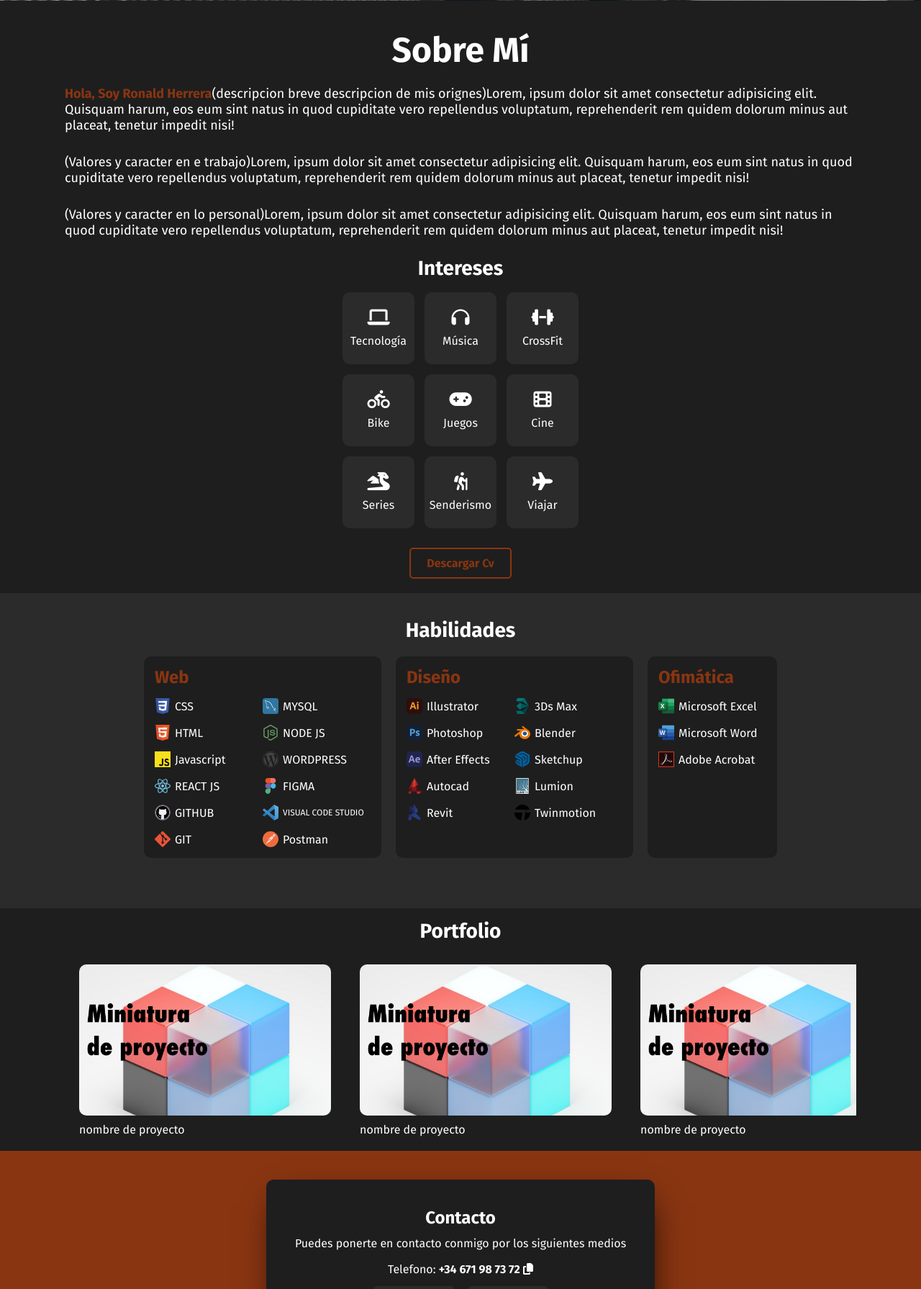
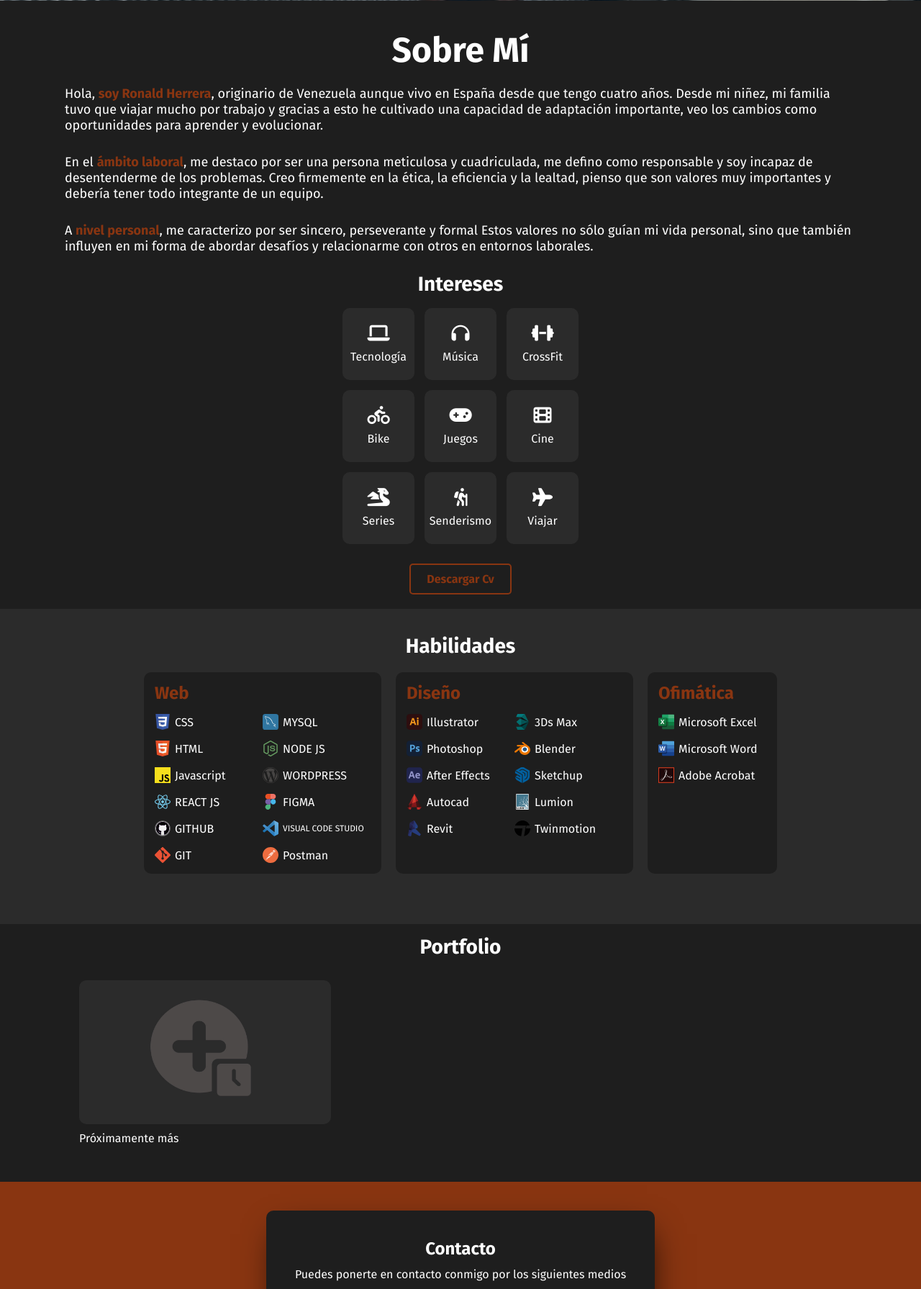
Before and after one commit to ronaldherrera/RONALD-HERRERA-CV, a PHP site: page / in a window 1280 px wide. Shown: the part 799-2590 px from the top of the page at 72% size. Run offline with PHP 8.4, Linux system fonts and the light colour scheme.

Commit message:
arreglos varios

```diff
--- a/index.html
+++ b/index.html
@@ -25,7 +25,7 @@
                     <li><a href="#habilidades">Habilidades</a></li>
                     <li><a href="#portfolio">Portfolio</a></li>
                     <li><a href="#contacto">Contacto</a></li>
-                    <li><button class="descargaCv"><strong>Descargar Cv</strong><span class="overlay"></span> </button>
+                    <li><a id="button" class="descargaCv" href="/descargas/CV RONALD HERRERA.pdf" download="Ronald Herrera (cv)"><strong>Descargar Cv</strong><span class="overlay"></span> </a>
                     </li>
                 </ul>
             </nav>
@@ -39,7 +39,7 @@
                     <li><a href="#habilidades">Habilidades</a></li>
                     <li><a href="#portfolio">Portfolio</a></li>
                     <li><a href="#contacto">Contacto</a></li>
-                    <button class="descargaCv"><strong>Descargar Cv</strong><span class="overlay"></span> </button>
+                    <a id="button" class="descargaCv" href="/descargas/CV RONALD HERRERA.pdf" download="Ronald Herrera (cv)"><strong>Descargar Cv</strong><span class="overlay"></span> </a>
 
                 </ul>
             </nav>
@@ -70,18 +70,12 @@
         <section id="sobreMi" class="sobreMi">
             <div class="contenidoSobreMi">
                 <h2>Sobre Mí</h2>
-                <p><span>Hola, Soy Ronald Herrera</span>(descripcion breve descripcion de mis orignes)Lorem, ipsum dolor
-                    sit amet consectetur adipisicing elit. Quisquam harum, eos eum sint natus in quod cupiditate vero
-                    repellendus voluptatum, reprehenderit rem quidem dolorum minus aut placeat, tenetur impedit nisi!
+                <p>Hola, <span>soy Ronald Herrera</span>, originario de Venezuela aunque vivo en España desde que tengo cuatro años. Desde mi niñez, mi familia tuvo que viajar mucho por trabajo y gracias a esto he cultivado una capacidad de adaptación importante, veo los cambios como oportunidades para aprender y evolucionar.
                 </p>
                 <br>
-                <p>(Valores y caracter en e trabajo)Lorem, ipsum dolor sit amet consectetur adipisicing elit. Quisquam
-                    harum, eos eum sint natus in quod cupiditate vero repellendus voluptatum, reprehenderit rem quidem
-                    dolorum minus aut placeat, tenetur impedit nisi!</p>
+                <p>En el <span>ámbito laboral</span>, me destaco por ser una persona meticulosa y cuadriculada, me defino como responsable y soy incapaz de desentenderme de los problemas. Creo firmemente en la ética, la eficiencia y la lealtad, pienso que son valores muy importantes y debería tener todo integrante de un equipo. </p>
                 <br>
-                <p>(Valores y caracter en lo personal)Lorem, ipsum dolor sit amet consectetur adipisicing elit. Quisquam
-                    harum, eos eum sint natus in quod cupiditate vero repellendus voluptatum, reprehenderit rem quidem
-                    dolorum minus aut placeat, tenetur impedit nisi!</p>
+                <p>A  <span>nivel personal</span>, me caracterizo por  ser sincero, perseverante y formal Estos valores no sólo guían mi vida personal, sino que también influyen en mi forma de abordar desafíos y relacionarme con otros en entornos laborales.</p>
 
                 <div class="listaIntereses">
                     <h3>Intereses</h3>
@@ -124,7 +118,7 @@
                         </div>
                     </div>
                 </div>
-                <button class="descargaCv"><strong>Descargar Cv</strong><span class="overlay"></span></button>
+                <a id="button" class="descargaCv" href="/descargas/CV RONALD HERRERA.pdf" download="Ronald Herrera (cv)"><strong>Descargar Cv</strong><span class="overlay"></span> </a>
             </div>
         </section>
         <!--SECCION DE HABILIDADES-->
@@ -269,26 +263,17 @@
                         <button>Ver todos</button>
                     </div>-->
                     <div class="proyectos" id="diseñoGrafico" >
-                        <div class="proyecto">
+                        <!--<div class="proyecto">
                             <img class="miniatura_proyecto"
                                 src="/proyectos/diseño_grafico/nombre_proyecto/miniatura_proyecto.png" alt="">
                             <span>nombre de proyecto</span>
-                        </div>
+                        </div>-->
                         <div class="proyecto">
                             <img class="miniatura_proyecto"
-                                src="/proyectos/diseño_grafico/nombre_proyecto/miniatura_proyecto.png" alt="">
-                            <span>nombre de proyecto</span>
+                                src="/Portfolio/miniatura-proximamente.jpeg" alt="">
+                            <span>Próximamente más</span>
                         </div>
-                        <div class="proyecto">
-                            <img class="miniatura_proyecto"
-                                src="/proyectos/diseño_grafico/nombre_proyecto/miniatura_proyecto.png" alt="">
-                            <span>nombre de proyecto</span>
-                        </div>
-                        <div class="proyecto">
-                            <img class="miniatura_proyecto"
-                                src="/proyectos/diseño_grafico/nombre_proyecto/miniatura_proyecto.png" alt="">
-                            <span>nombre de proyecto</span>
-                        </div>
+
                     </div>
                 </div>
 
--- a/style.css
+++ b/style.css
@@ -311,7 +311,7 @@ nav#navHeader-movil .descargaCv {
     font-size: 25px;
     margin-bottom: 10px;
 }
-button.descargaCv{
+#button.descargaCv{
     cursor: url(recursos/cursores/cursor_descarga_cv.svg), auto;
     background-color: transparent;
     border: 2px solid #893511;
@@ -325,8 +325,9 @@ button.descargaCv{
     position: relative;
     z-index: 10;
     white-space: nowrap;
+    text-decoration: none;
 }
-button.descargaCv .overlay{
+#button.descargaCv .overlay{
     position: absolute;
     top: 0;
     left: 0;
@@ -336,7 +337,7 @@ button.descargaCv .overlay{
     z-index: -1;
     transition: .3s;
 }
-button.descargaCv:hover .overlay{
+#button.descargaCv:hover .overlay{
     height: 100%;
 }
 
@@ -446,6 +447,7 @@ button.descargaCv:hover .overlay{
     display: none;
 }
 .proyecto{
+    height: 300px;
     display: flex;
     flex-direction: column;
     width: fit-content;
@@ -453,8 +455,9 @@ button.descargaCv:hover .overlay{
 
 }
 .proyecto img{
-    transition: transform 0.3s ease-in-out;
+    transition:  0.3s ease-in-out;
     width: 350px;
+    height: 200px;
     border-radius: 10px;
     margin-bottom: 10px;
     cursor: pointer;
@@ -463,7 +466,8 @@ button.descargaCv:hover .overlay{
     transition: .3s;
     box-shadow: 4px 10px 46px -15px rgba(0, 0, 0, 1);
     width: 360px;
-    transform: scale(1.05);
+    height: 210px;
+    transform: scale(1.0);
 
 }
 .carruselProyectos button{
```
Also changed, not shown: Portfolio/diseño_grafico/nombre_proyecto/miniatura_proyecto.png (renamed from proyectos/diseño_grafico/nombre_proyecto/miniatura_proyecto.png), Portfolio/miniatura-proximamente.jpeg (added), 2 other files.
